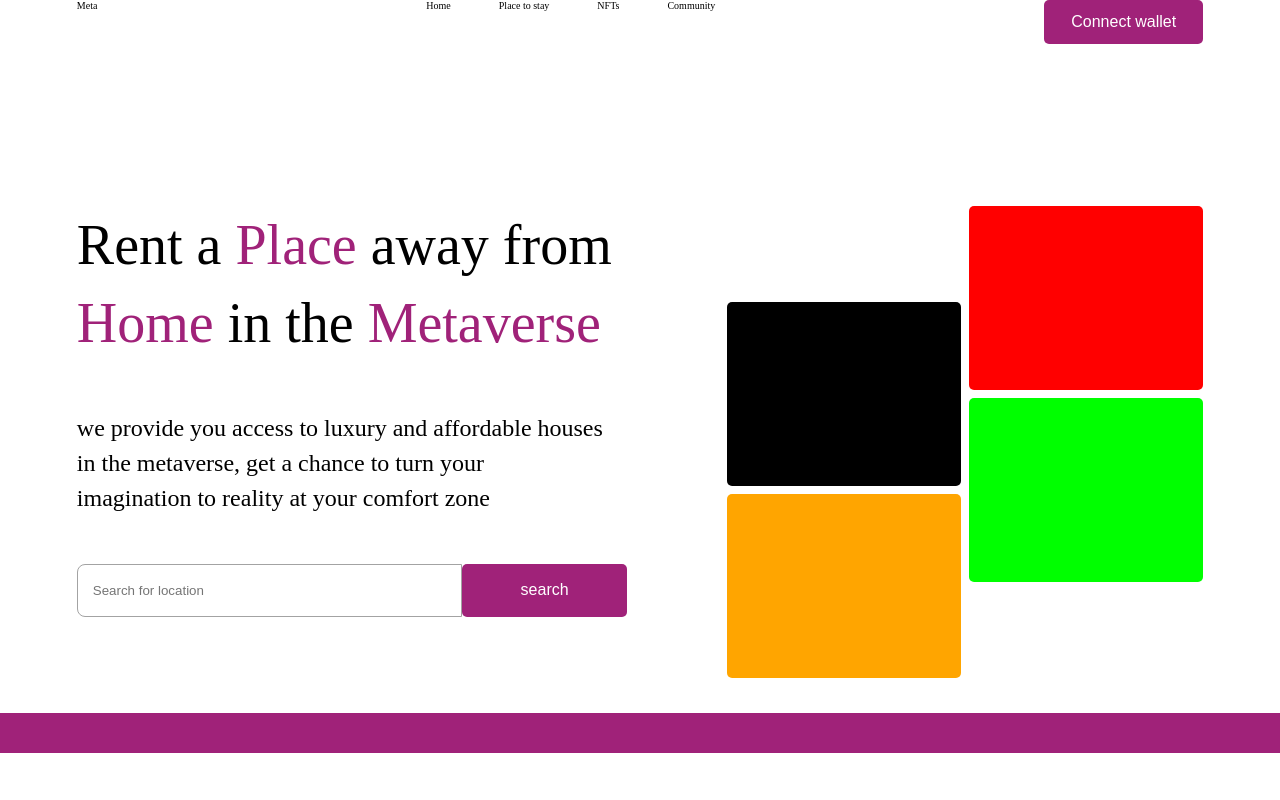
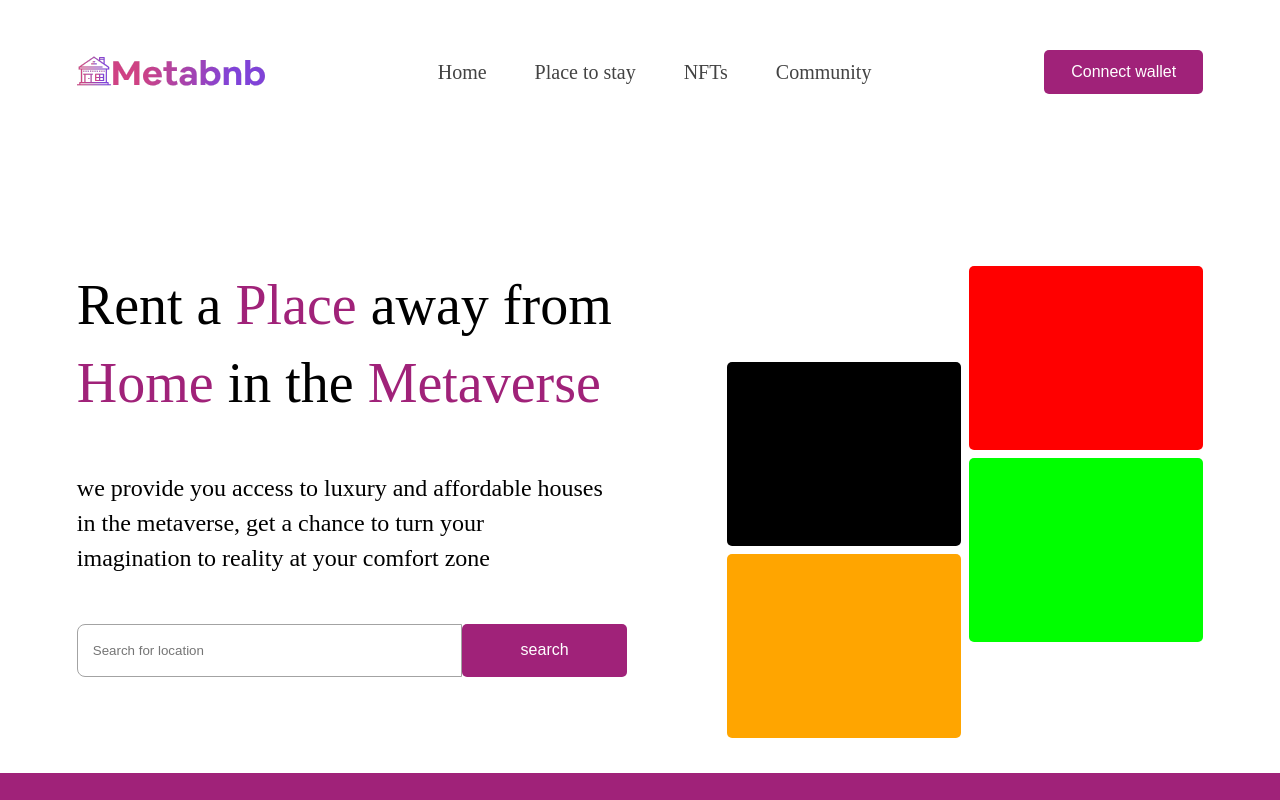
Before and after one commit to Kennethtml/hng-level-3, a React (Create React App) app: page / in a window 1280 px wide. Shown: the top 800 px of the page. Built offline with nearby package versions, Linux system fonts and the light colour scheme; a web font is replaced by a local one.

Commit message:
fix:nav-bar

```diff
--- a/package.json
+++ b/package.json
@@ -8,6 +8,7 @@
     "@testing-library/user-event": "^13.2.1",
     "react": "^18.2.0",
     "react-dom": "^18.2.0",
+    "react-icons": "^4.6.0",
     "react-scripts": "5.0.1",
     "sass": "^1.56.1",
     "web-vitals": "^2.1.0"
--- a/src/App.scss
+++ b/src/App.scss
@@ -5,5 +5,6 @@
   .wrapper{
     max-width: 88%;
      margin-inline: auto;
+    //  position: relative;
   }
 }
--- a/src/components/Navigation/Nav.jsx
+++ b/src/components/Navigation/Nav.jsx
@@ -1,22 +1,33 @@
 import React from 'react'
 import "./nav.scss"
+import logo from "../../assets/meta-logo.svg"
+import {GiHamburgerMenu} from "react-icons/gi"
+import { useState } from 'react'
 
 function Nav() {
+  const[toggle,setToggle]=useState(false)
   return (
-    <nav className='nav wrapper'>
-        <div className="logo">Meta</div>
-        <ul className="nav-links">
+    <nav>
+      <div className="nav wrapper">
+        <div className="logo">
+          <img src={logo} alt="meta-logo" />
+        </div>
+        <ul className={` ${toggle ? `toggle-active` : "nav-links"}`}>
           <li>Home</li>
           <li>Place to stay</li>
           <li>NFTs</li>
           <li>Community</li>
         </ul>
-        <button className='btn'>
-          Connect wallet
-        </button>
 
+        <button className="btn">Connect wallet</button>
+
+        <div className="hambugger" onClick={() => setToggle(!toggle)}>
+          {!toggle && <GiHamburgerMenu />}
+          {toggle && <span>X</span>}
+        </div>
+      </div>
     </nav>
-  )
+  );
 }
 
 export default Nav
--- a/src/components/Navigation/nav.scss
+++ b/src/components/Navigation/nav.scss
@@ -1,8 +1,138 @@
+nav{
+     background: #fff;
+     position: -webkit-sticky;
+    position: sticky;
+    top: 0;
+    z-index: 100;
+}
 .nav{
+    padding-top: 50px;
+    padding-bottom: 10px;
     display: flex;
     justify-content: space-between;
+    align-items: center;
+
+
+   .logo{
+          img{
+            width:clamp(120px, 25vw, 188.1px)
+          }
+        }
+
+   .toggle-active{
+    display: flex;
+        gap: 4.8rem;
+        align-items: center;
+
+
+        @media(max-width:1100px){
+            gap: 1.5rem;
+        }
+         @media(max-width:900px){
+            padding-block: 100px;
+           display: flex;
+           flex-direction: column;
+           gap: 100px;
+           align-items: center;
+           position: fixed;
+           inset: 0;
+           background: #000;
+          border: 1px solid #fff;
+
+
+         }
+        &>*{
+            color: #434343;
+            font-size: 20px;
+            line-height: 24.98px;
+            font-weight: 400;
+
+             @media(max-width:900px){
+                 font-size:56px;
+            line-height: 24.98px;
+            font-weight: 200;
+            color: #fff;
+         }
+        }
+
+   }
+
     .nav-links{
         display: flex;
         gap: 4.8rem;
+        align-items: center;
+
+
+        @media(max-width:1100px){
+            gap: 1.5rem;
+        }
+         @media(max-width:900px){
+            padding-block: 100px;
+           display: none;
+           flex-direction: column;
+           gap: 100px;
+           align-items: center;
+           position: fixed;
+           inset: 0;
+           background: #000;
+          border: 1px solid #fff;
+
+
+         }
+        &>*{
+            color: #434343;
+            font-size: 20px;
+            line-height: 24.98px;
+            font-weight: 400;
+
+             @media(max-width:900px){
+                 font-size:56px;
+            line-height: 24.98px;
+            font-weight: 200;
+            color: #fff;
+         }
+        }
+    }
+    .hambugger{
+        display: none;
+        font-size: 30px;
+        // width: 25px;
+        // height: 2px;
+        // background: #000;
+        // position: relative;
+
+        // &::after{
+        //     content: "";
+        //     width: 100%;
+        //     display: block;
+        //     height: 2px;
+        //     background: #000;
+        //     position: absolute;
+        //     top: 5px;
+        // }
+        // &::before{
+        //       content: "";
+        //     width: 100%;
+        //     display: block;
+        //     height: 2px;
+        //     background: #000;
+        //     position: absolute;
+        //    bottom: 5px;
+
+        // }
+
+        span{
+            color: #fff;
+        }
+
+         @media(max-width:900px){
+           display: flex;
+           justify-content: center;
+           align-items: center;
+           position: relative;
+           color: #000;
+           z-index: 3;
+        //    border: 1px solid #000;
+         }
     }
 }
--- a/src/index.scss
+++ b/src/index.scss
@@ -33,3 +33,7 @@ li{
   font-weight: 400;
   padding: 13px 27px;
 }
+.container{
+  // position: relative;
+  // overflow-x: hidden;
+}
```
Also changed, not shown: src/assets/meta-logo.svg (added), 1 other file (tests, documents, lock files or other folders).
